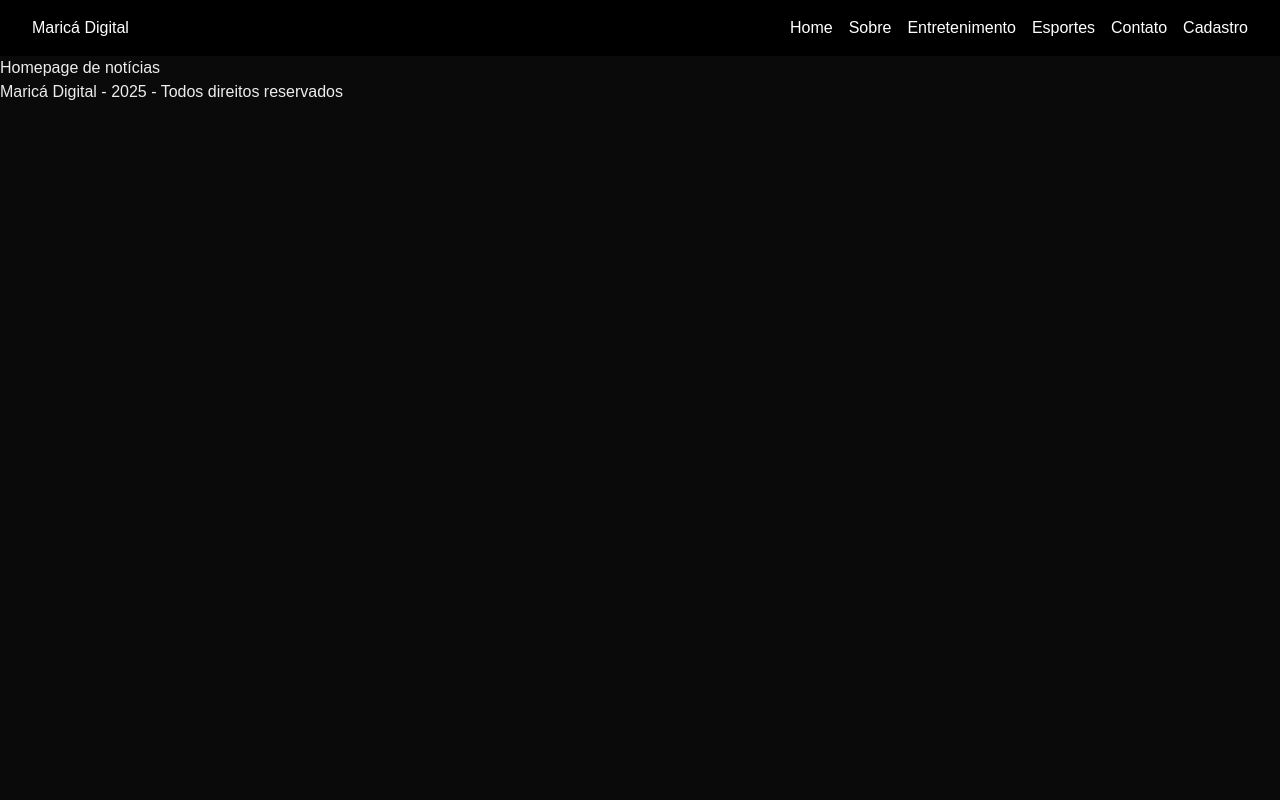
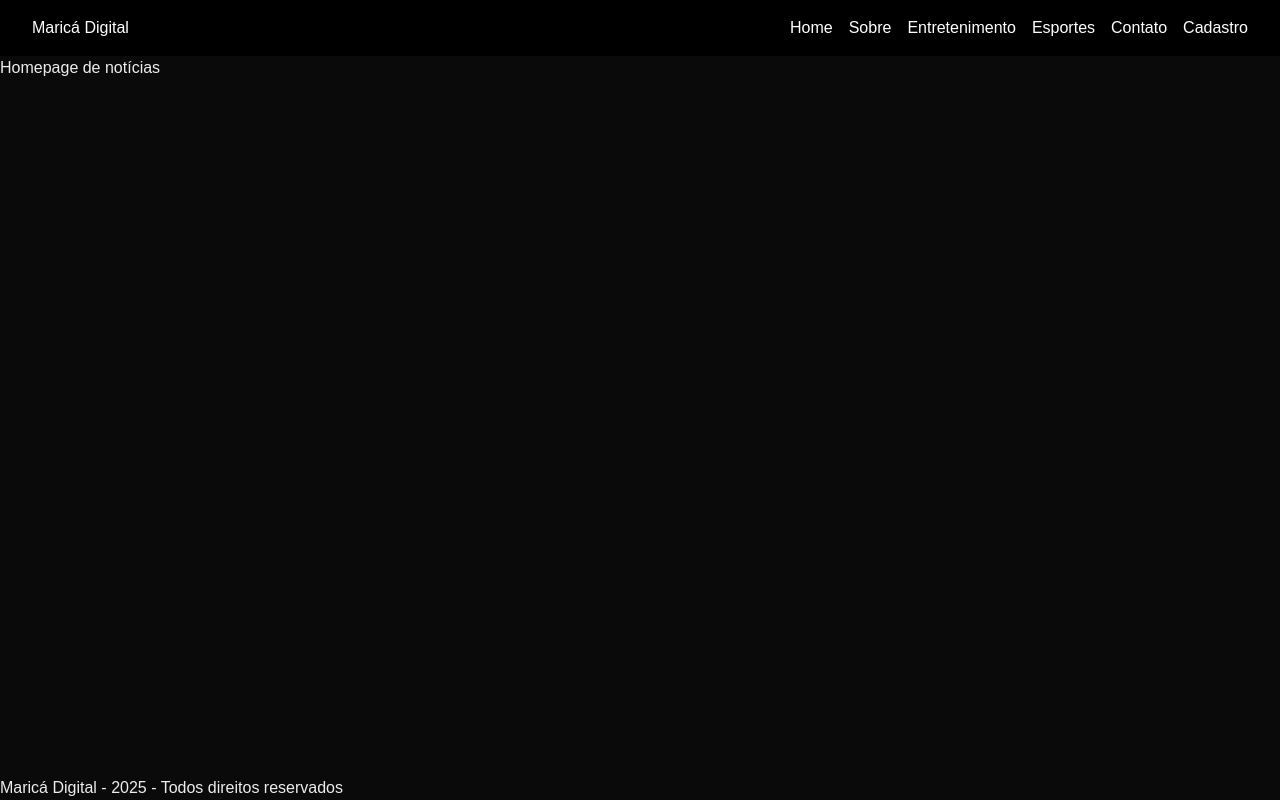
Before and after one commit to cardrocha/marica-digital, a Next.js app: page / in a window 1280 px wide. Built offline with nearby package versions, Linux system fonts and the light colour scheme.

Commit message:
feat: enhance layout structure and add custom 404 page

```diff
--- a/app/layout.tsx
+++ b/app/layout.tsx
@@ -27,10 +27,10 @@
   return (
     <html lang="en">
       <body
-        className={`${geistSans.variable} ${geistMono.variable} antialiased`}
+        className={`${geistSans.variable} ${geistMono.variable} antialiased flex flex-col min-h-screen`}
       >
         <Header />
-        {children}
+        <main className="flex flex-1">{children}</main>
         <Footer />
       </body>
     </html>
--- /dev/null
+++ b/app/not-found.tsx
@@ -0,0 +1,7 @@
+export default function NotFound() {
+  return (
+    <main className="flex flex-1 justify-center items-center min-h-screen">
+      <h1 className="text-3xl font-semibold">404 - Página não encontrada</h1>
+    </main>
+  );
+}
```
